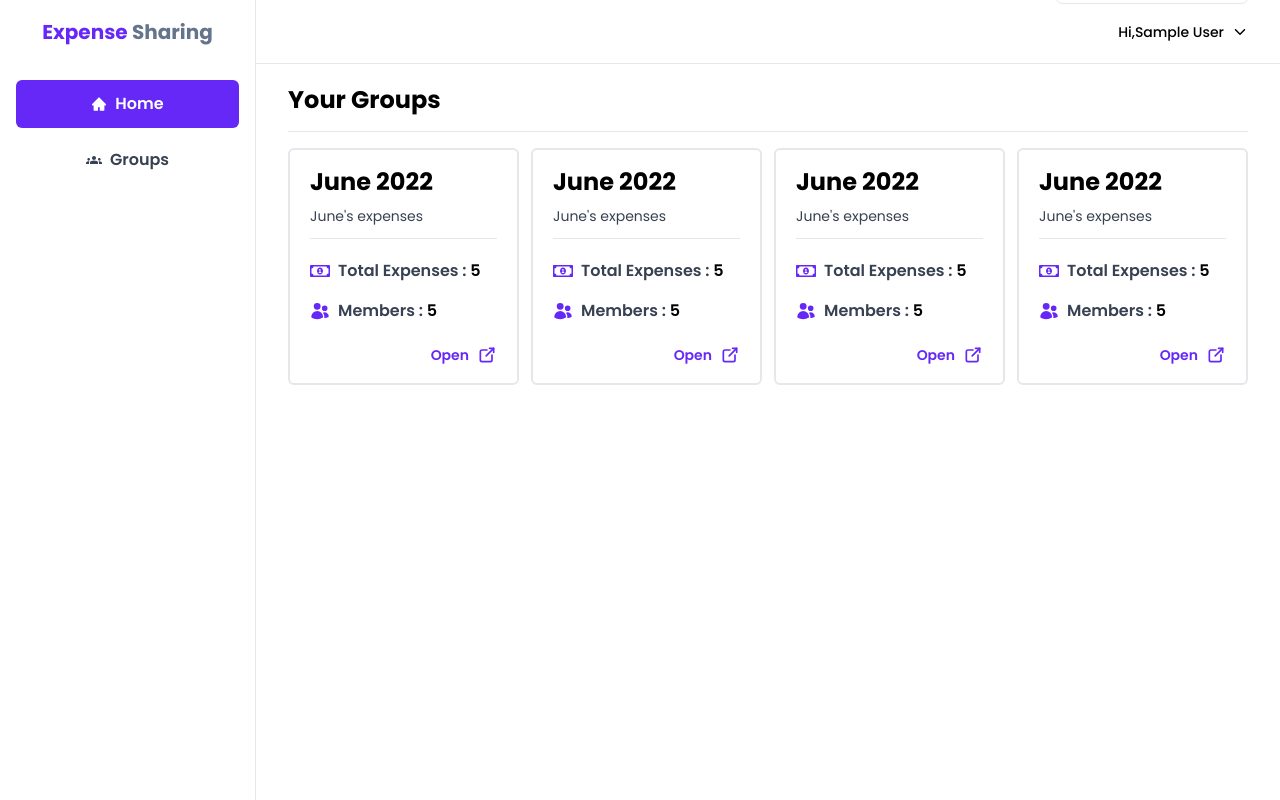
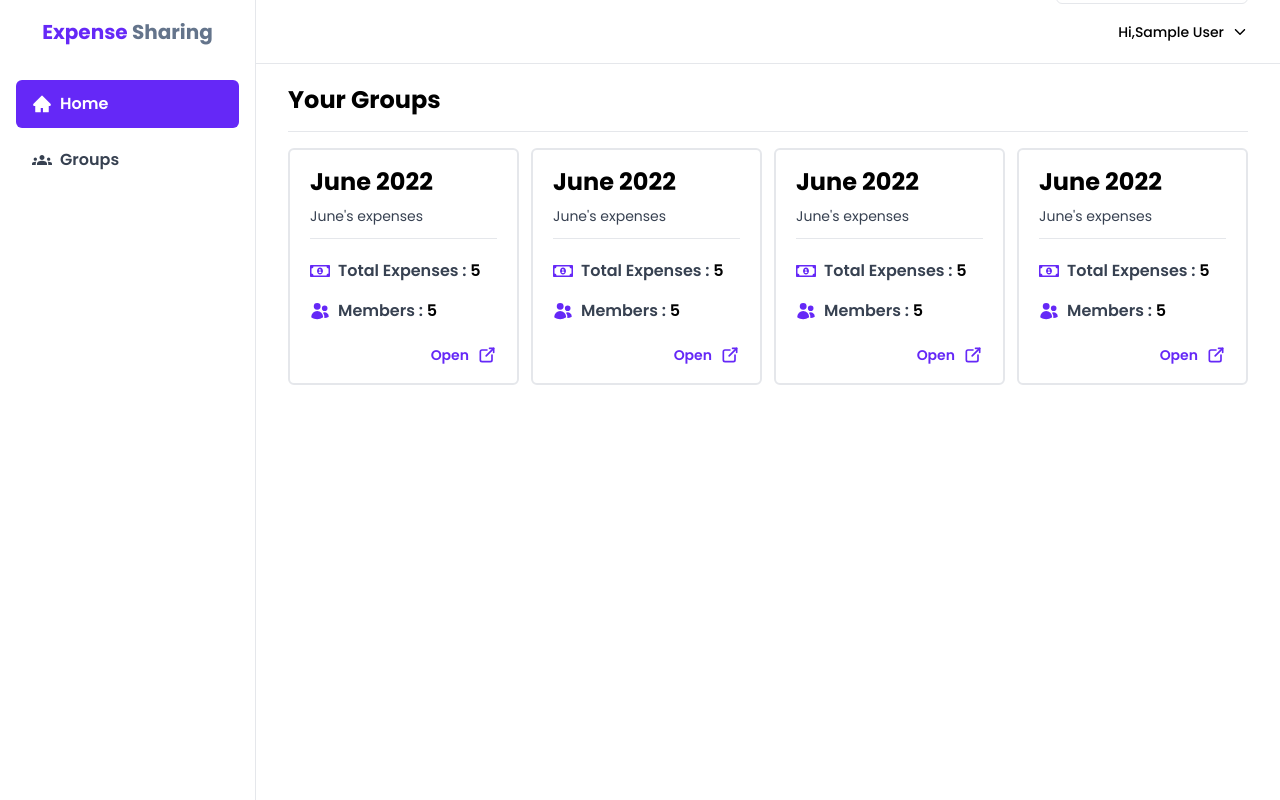
Before and after one commit to greenhat-cyber/expensesSharingApp-frontend, a React (Vite) app: page /dashboard in a window 1280 px wide. Built offline with nearby package versions, Linux system fonts and the light colour scheme; sample sign-in values are in the browser's storage.

Commit message:
some changes

```diff
--- a/src/api.js
+++ b/src/api.js
@@ -30,7 +30,6 @@ const actionHandler = (payload) => {
 
   axios.interceptors.response.use(undefined, function (err) {
     var statusCode = err.status;
-
     return new Promise(() => {
       if (statusCode == 401) {
         // Got an unauthorized, logout the User
--- a/src/components/sidebar/Sidebar.jsx
+++ b/src/components/sidebar/Sidebar.jsx
@@ -8,13 +8,13 @@ const Sidebar = () => {
         {
             name: "Home",
             path: "/dashboard",
-            icon: <AiFillHome />,
+            icon: <AiFillHome size={20} />,
         },
         {
             name: "Groups",
             path: "/groups",
             subPath: "/groups/groupsdetails",
-            icon: <MdGroups />,
+            icon: <MdGroups size={20} />,
         },
     ];
     const location = useLocation()
@@ -29,7 +29,7 @@ const Sidebar = () => {
             <div className="w-full px-4 mt-4">
                 {sideBarData.map((items, idx) => {
                     return (
-                        <div key={idx} onClick={() => navigate(items.path)} className={`transition-all ease-in-out duration-[.3s] w-full h-[3rem] flex items-center justify-center gap-2 rounded-md font-semibold cursor-pointer mb-2 ${location.pathname === items.path || (items.subPath && location.pathname === items.subPath) ? "bg-primary text-white" : "text-gray-700 hover:bg-slate-100"}`}>
+                        <div key={idx} onClick={() => navigate(items.path)} className={`transition-all ease-in-out duration-[.3s] w-full h-[3rem] flex items-center justify-start px-4 gap-2 rounded-md font-semibold cursor-pointer mb-2 ${location.pathname === items.path || (items.subPath && location.pathname === items.subPath) ? "bg-primary text-white" : "text-gray-700 hover:bg-slate-100"}`}>
                             {items.icon}
                             <p>{items.name}</p>
                         </div>
--- a/src/pages/Auth/SignUp.jsx
+++ b/src/pages/Auth/SignUp.jsx
@@ -1,4 +1,4 @@
-import React, { useEffect, useState } from "react";
+import { useEffect, useState } from "react";
 import { useDispatch, useSelector } from "react-redux";
 import { useNavigate } from "react-router-dom";
 import { toast } from "react-toastify";
@@ -24,7 +24,6 @@ const SignUp = () => {
       error = "Please enter Email";
     } else if (name === "") {
       error = "Please enter a username";
-    } else if (password === "") {
     } else if (!emailRegex.test(email)) {
       error = "Please enter a valid email address";
     } else if (password === "") {
--- a/src/pages/Dashboard/Dashboard.jsx
+++ b/src/pages/Dashboard/Dashboard.jsx
@@ -3,8 +3,6 @@ import GroupCard from '../../components/groupCard/GroupCard'
 
 const Dashboard = () => {
   const auth = localStorage.getItem('token')
-
-
   return (
     <div className='px-8 max-lg:px-2'>
         <div className='w-full border-b h-[3rem] mt-5'>
```
